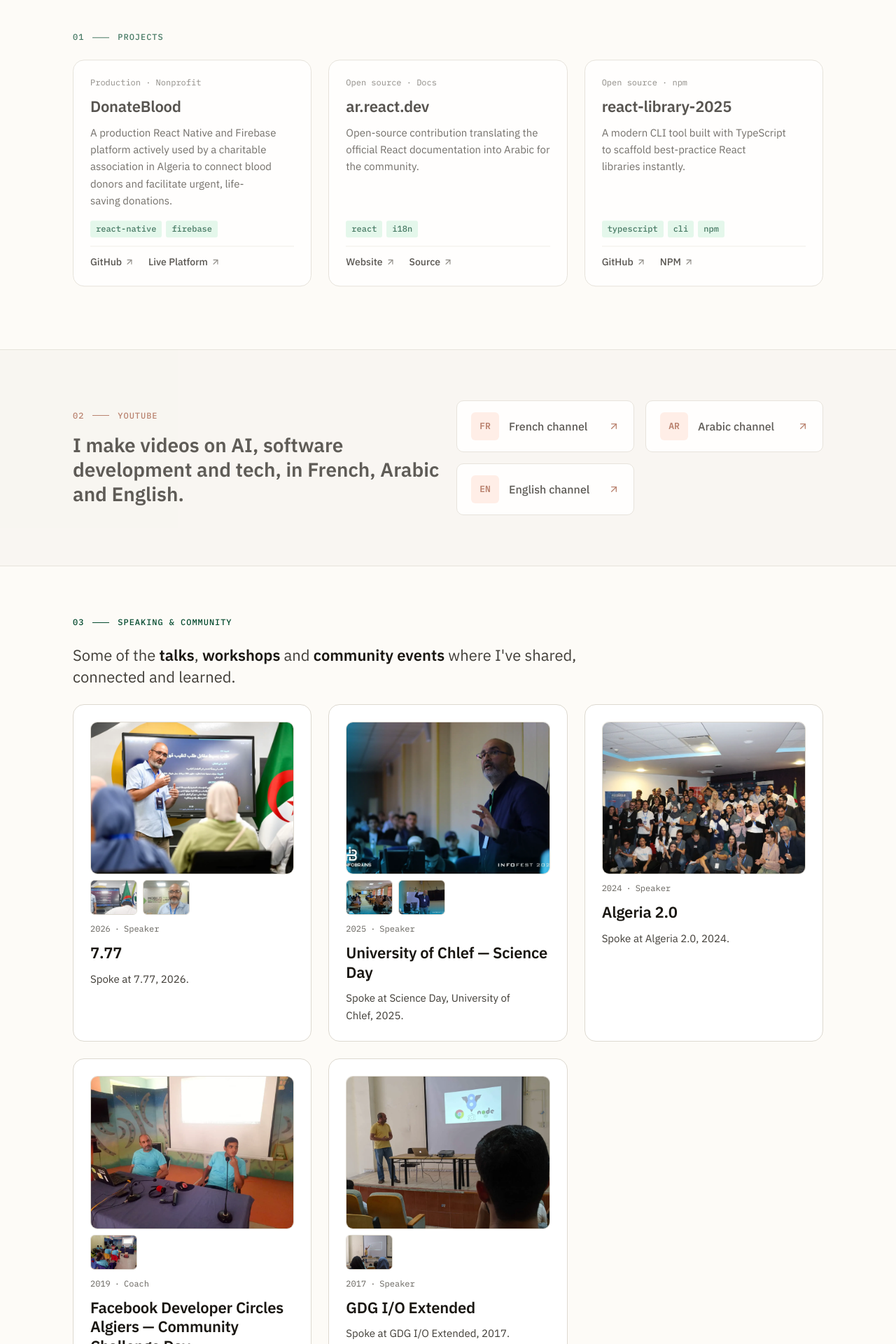
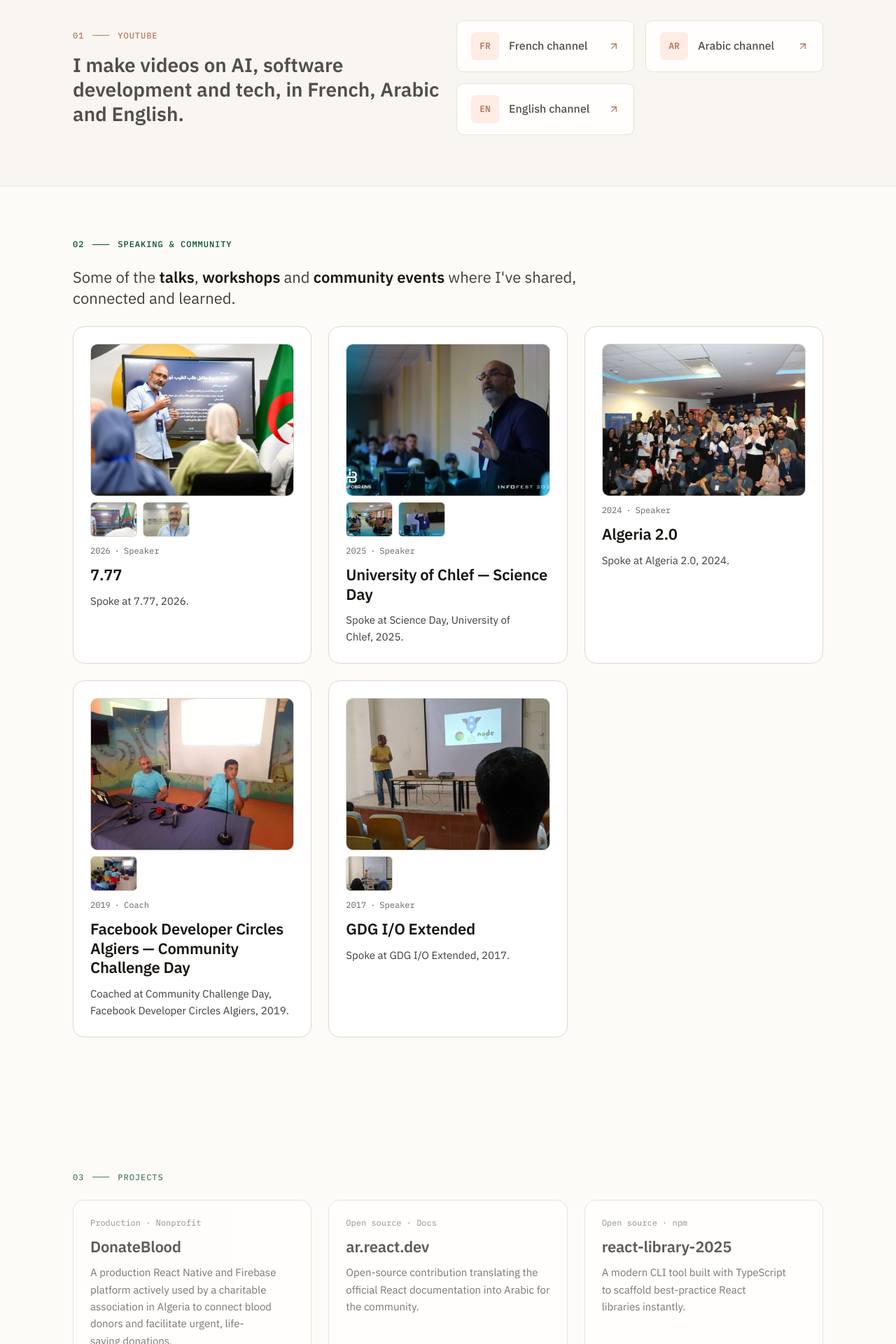
Before and after one commit to aladin002dz/aladin002dz.github.io, a Next.js app: page / in a window 1280 px wide. Shown: the part 820-2740 px from the top of the page at 70% size. Built offline with nearby package versions, Linux system fonts and the light colour scheme.

Commit message:
Prioritize YouTube and community before projects

```diff
--- a/app/components/HomeContent.tsx
+++ b/app/components/HomeContent.tsx
@@ -143,19 +143,10 @@ export default async function HomeContent({ lang }: { lang: string }) {
                     </div>
                 </HeroSurface>
 
-                <section id="projects" className="motion-reveal mx-auto flex max-w-[1120px] flex-col gap-6 px-6 py-16 md:py-22">
-                    <SectionLabel index="01">{dict.home.projects}</SectionLabel>
-                    <div className="grid grid-cols-1 gap-6 md:grid-cols-2 lg:grid-cols-3">
-                        {projects.map((project) => (
-                            <ProjectCard key={project.title} {...project} />
-                        ))}
-                    </div>
-                </section>
-
                 <section id="youtube" className="motion-reveal border-y border-line bg-sunken">
                     <div className="mx-auto grid max-w-[1120px] items-center gap-6 px-6 py-14 md:grid-cols-2 md:py-18">
                         <div className="flex flex-col gap-4">
-                            <SectionLabel index="02" tone="clay">YouTube</SectionLabel>
+                            <SectionLabel index="01" tone="clay">YouTube</SectionLabel>
                             <p className="text-[clamp(22px,2.6vw,28px)] font-semibold leading-tight text-pretty">{dict.home.teach}</p>
                         </div>
                         <div className="grid gap-4 sm:grid-cols-2">
@@ -175,7 +166,7 @@ export default async function HomeContent({ lang }: { lang: string }) {
                     </div>
                 </section>
                 <section id="speaking" className="mx-auto flex max-w-[1120px] flex-col gap-6 px-6 py-16 md:py-22">
-                    <SectionLabel index="03">{sp.title}</SectionLabel>
+                    <SectionLabel index="02">{sp.title}</SectionLabel>
                     <p className="max-w-[60ch] text-[clamp(18px,2vw,22px)] leading-snug text-muted text-pretty">
                         {/* `**word**` in the dictionary marks the emphasised parts. */}
                         {sp.intro.split(/\*\*(.+?)\*\*/).map((part: string, i: number) =>
@@ -188,6 +179,15 @@ export default async function HomeContent({ lang }: { lang: string }) {
                         ))}
                     </div>
                 </section>
+                <section id="projects" className="motion-reveal mx-auto flex max-w-[1120px] flex-col gap-6 px-6 py-16 md:py-22">
+                    <SectionLabel index="03">{dict.home.projects}</SectionLabel>
+                    <div className="grid grid-cols-1 gap-6 md:grid-cols-2 lg:grid-cols-3">
+                        {projects.map((project) => (
+                            <ProjectCard key={project.title} {...project} />
+                        ))}
+                    </div>
+                </section>
+
                 <section id="guestbook" className="border-t border-line bg-sunken">
                     <div className="mx-auto flex max-w-[1120px] flex-col items-start gap-5 px-6 py-14 md:flex-row md:items-center md:justify-between md:py-18">
                         <div className="flex flex-col gap-4">
```
